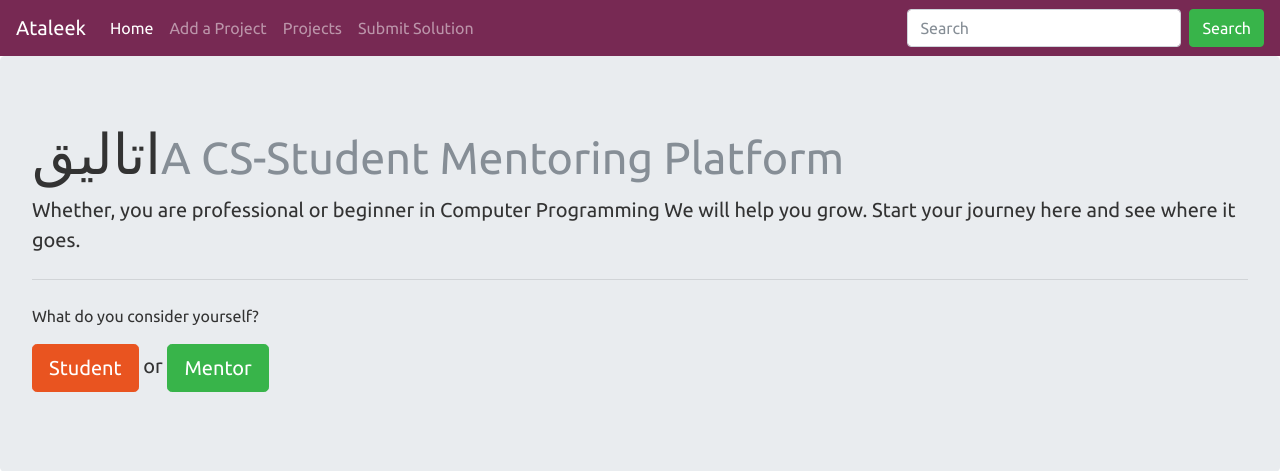
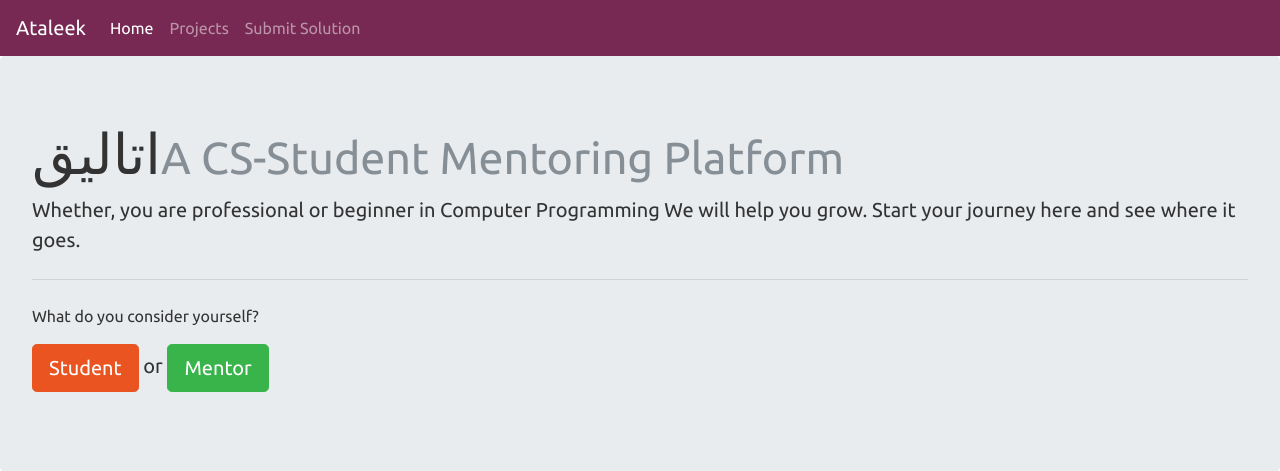
Before and after one commit to ahmedbilal/ataleek-website, a Flask app: page / in a window 1280 px wide. Shown: the top 471 px of the page. Run offline with Flask 2, Linux system fonts and the light colour scheme; some libraries are stand-ins or nearby versions.

Commit message:
base.html - remove search form from navigation bar
profile.html
- fixes title of profile page

projects.html
- Add Project Button on projects.html

app.py
- Remove add_project from navigation
- User profile is fetched using organization account

```diff
--- a/app.py
+++ b/app.py
@@ -25,7 +25,6 @@ from models import User, Solution, Mentor
 
 nav = Navigation()
 nav.add("index", "Home", "/")
-nav.add("add_project", "Add a Project", "/add-project")
 nav.add("projects", "Projects", "/projects")
 nav.add("submit_solution", "Submit Solution", "/submit-solution")
 
@@ -371,7 +370,7 @@ def search(query):
 @app.route('/user/<string:username>', methods=["GET"])
 def user_profile(username):
     solutions_by_user = Solution.select().where(Solution.username == username)
-    user_info = github.get(f"/users/{username}")
+    user_info = org_github.get(f"/users/{username}")
     user_status = "Student"
     if org_github.is_member(username):
         user_status = "Mentor"
--- a/templates/base.html
+++ b/templates/base.html
@@ -30,10 +30,10 @@
           </li>
         {% endfor %}
     </ul>
-    <form class="form-inline my-2 my-lg-0">
-      <input class="form-control mr-sm-2" type="search" placeholder="Search" aria-label="Search">
-      <button class="btn btn-success my-2 my-sm-0" type="submit">Search</button>
-    </form>
+      {#    <form class="form-inline my-2 my-lg-0">#}
+      {#      <input class="form-control mr-sm-2" type="search" placeholder="Search" aria-label="Search">#}
+      {#      <button class="btn btn-success my-2 my-sm-0" type="submit">Search</button>#}
+      {#    </form>#}
   </div>
 </nav>
 
--- a/templates/profile.html
+++ b/templates/profile.html
@@ -1,5 +1,5 @@
 {% extends "base.html" %}
-{% block title %}Add a Project{% endblock %}
+{% block title %}{{ user_info["name"] }} Profile{% endblock %}
 {% block head %}
     {{ super() }}
     <link rel="stylesheet" type="text/css" href="https://cdn.datatables.net/1.10.19/css/dataTables.bootstrap4.min.css">
@@ -17,7 +17,7 @@
     <div class="card mb-3" style="max-width: 540px;">
         <div class="row no-gutters">
             <div class="col-md-4">
-                <img src="{{ user_info["avatar_url"] }}" class="card-img"/>
+                <img src="{{ user_info["avatar_url"] }}" alt="{{ user_info['login'] }}'s avatar" class="card-img"/>
             </div>
             <div class="col-md-8">
                 <div class="card-body">
@@ -46,13 +46,13 @@
     <h4>Solutions</h4>
     {% if solutions %}
         <table id="students" class="table table-striped table-bordered dataTable">
-            <tbody>
             <thead>
             <tr>
                 <th>URL</th>
                 <th>Stars</th>
             </tr>
             </thead>
+            <tbody>
             {% for solution in solutions %}
                 <tr>
                     <td><a href="{{ solution.url }}">{{ solution.url }}</a></td>
--- a/templates/projects.html
+++ b/templates/projects.html
@@ -14,6 +14,7 @@
 {% endblock %}
 {% block content %}
     <h1 class="display-5">Projects</h1>
+    <a href="/add-project" class="btn btn-primary">+ Add Project</a>
     <hr>
     <p class="lead">
     These projects are problems faced by people in Real World So, solution to these problems
```
